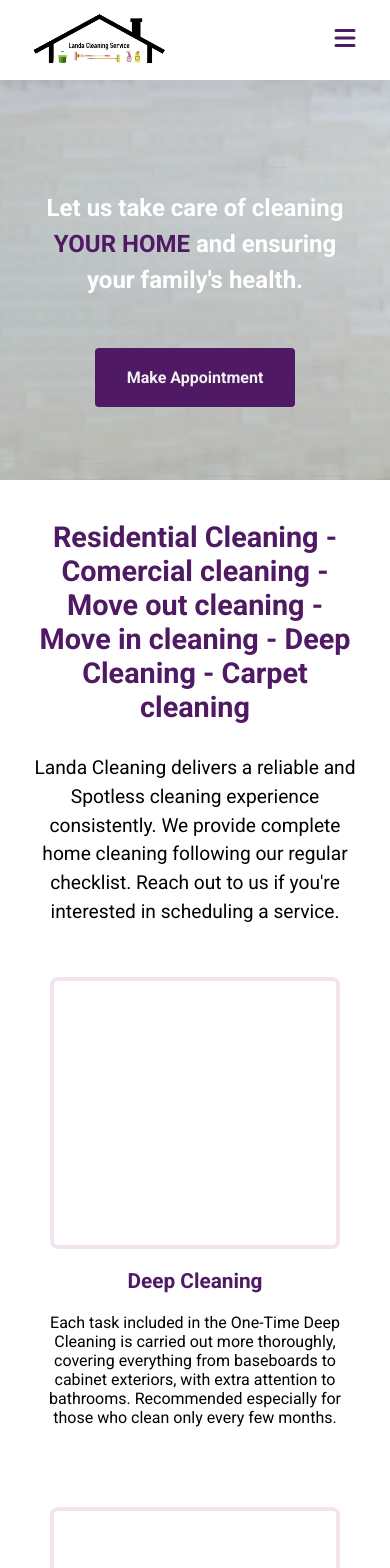
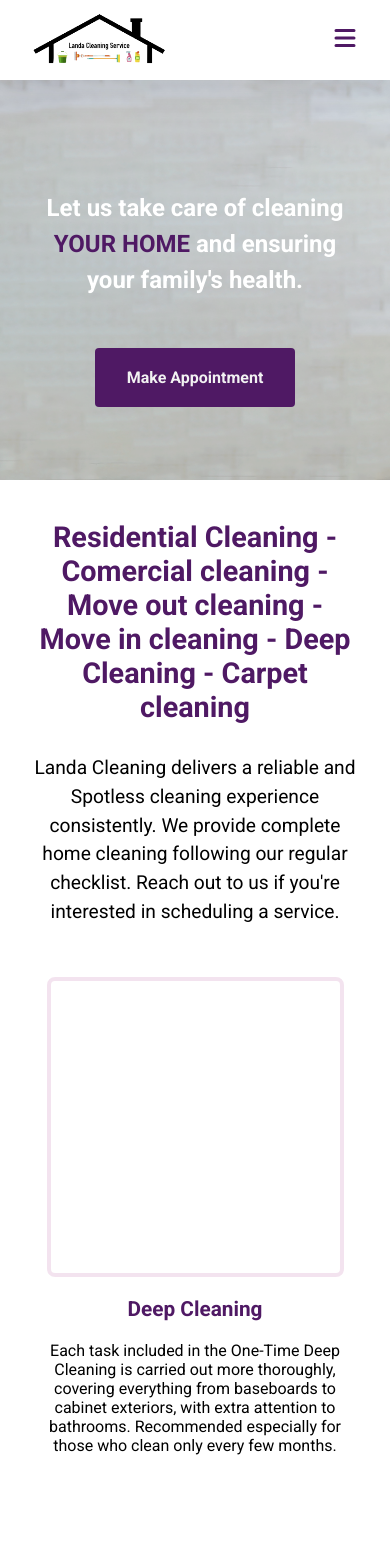
Before and after one commit to yaandn/Landa-Cleaning, a React (Vite) app: page / in a window 390 px wide. Shown: the top 1568 px of the page. Built offline with nearby package versions, Linux system fonts and the light colour scheme.

Commit message:
alteração de responsividade nas imagens 2

```diff
--- a/src/pages/Home/home.css
+++ b/src/pages/Home/home.css
@@ -533,7 +533,13 @@
 
   .card {
     justify-content: flex-start;
-    height: 450px;
+
+  }
+
+  .imagem-card {
+    width: 90%;
+    height: 300px;
+
   }
 
   .texto-container {
```
